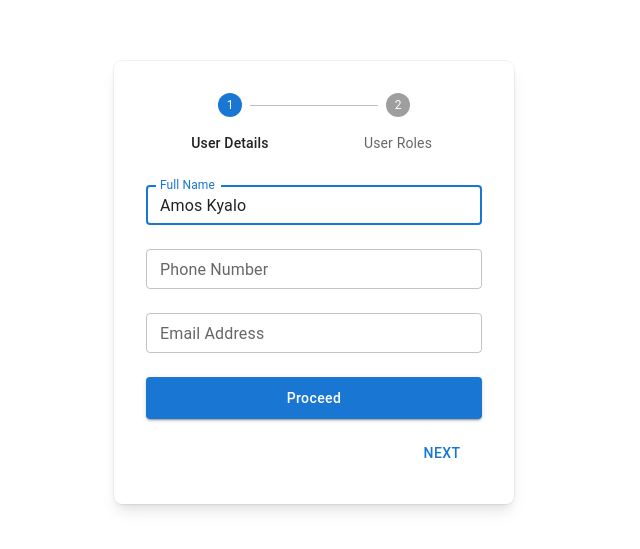
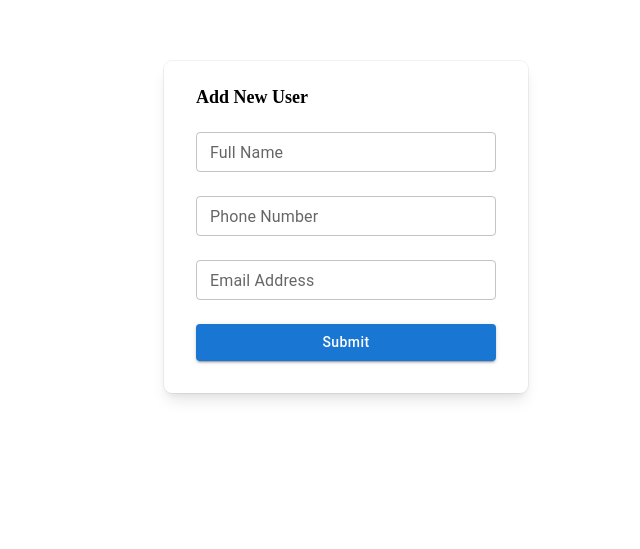
Before and after one commit to amoskyalo/NextGenMUI, a React (Create React App) app: page / in a window 1280 px wide. Shown: the part 139-688 px from the top of the page, without its empty margins (326-966 px from the left). Built offline with nearby package versions, Linux system fonts and the light colour scheme.

Commit message:
Fixed some small UI issues

```diff
--- a/src/App.js
+++ b/src/App.js
@@ -1,6 +1,7 @@
 import { useState } from "react";
 import PopoverModel from "./lib/components/Popovers/PopoverModel";
 import StepperFormModel from "./lib/components/Forms/StepperFormModel";
+import FormModel from "./lib/components/Forms/FormModel";
 
 function App() {
   const [anchorEl, setAnchorEl] = useState(null);
@@ -10,15 +11,13 @@ function App() {
   const handleOpenPopover = (event) => {
     setAnchorEl(event.currentTarget);
   }
-  const stepsList = [
-    {
-      label: "User Details",
-      inputs: [
+
+  const inputs = [
     {
       name: "userName",
       type: "text",
       label: "Full Name",
-          value: "Amos Kyalo",
+      value: null,
       required: true
     },
     {
@@ -36,44 +35,19 @@ function App() {
       type: "email"
     }
   ]
-    },
-    {
-      label: "User Roles",
-      inputs: [
-        {
-          name: "userCode",
-          type: "text",
-          label: "User Code",
-          value: null,
-          required: true
-        },
-        {
-          name: "userType",
-          lookups: [{ name: "Admin", value: 1 }, { name: "Supervisor", value: 0 }, { name: "IT Admin", value: 0 }],
-          label: "User Type",
-          value: null,
-          required: true
-        }
-      ]
-    },
-  ]
 
   return (
     <>
-      <div style={{ width: 400, margin: "auto", marginTop: 200 }}>
-        <StepperFormModel steps={stepsList}
-          onSubmit={(values) => {
-            console.log(values)
-          }}
+      <div style={{ width: 300, margin: "auto", marginTop: 200 }}>
+        <FormModel inputs={inputs}
+          CustomTitle={() => <p style={{ fontSize: 18, fontWeight: 900 }}>Add New User</p>}
+          onSubmit={(values) => { console.log(values) }}
           options={{
-            stepper: {
+            form: {
               backgroundColor: "white",
-              padding: 4,
-              borderRadius: 2,
+              padding: ".5rem 2rem 2rem 2rem",
+              borderRadius: 8,
               boxShadow: "rgb(255, 255, 255) 0px 0px 0px 0px, rgba(0, 0, 0, 0.05) 0px 0px 0px 1px, rgba(0, 0, 0, 0.1) 0px 10px 15px -3px, rgba(0, 0, 0, 0.05) 0px 4px 6px -2px",
-            },
-            form: {
-              // styles to be appied to the form
             }
           }}
         />
```
Also changed, not shown: src/lib/components/Forms/FormModel.js, src/lib/components/Grids/GridModel.js, 2 other files (tests, documents, lock files or other folders). Lines whose indentation alone changed are shown as unchanged.
